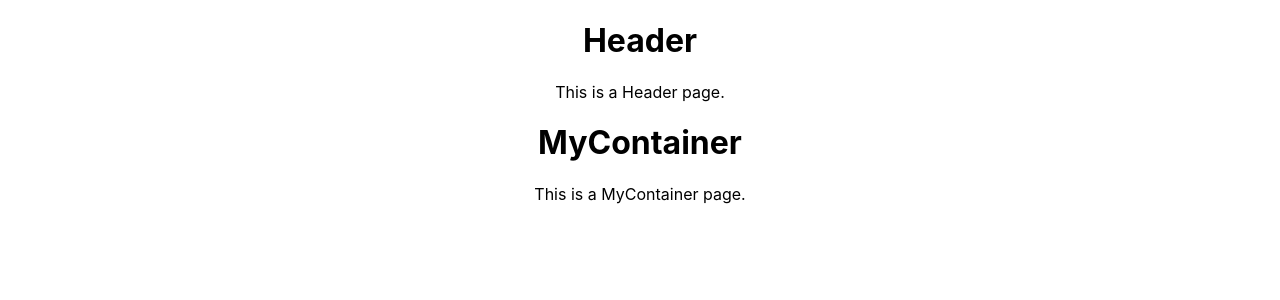
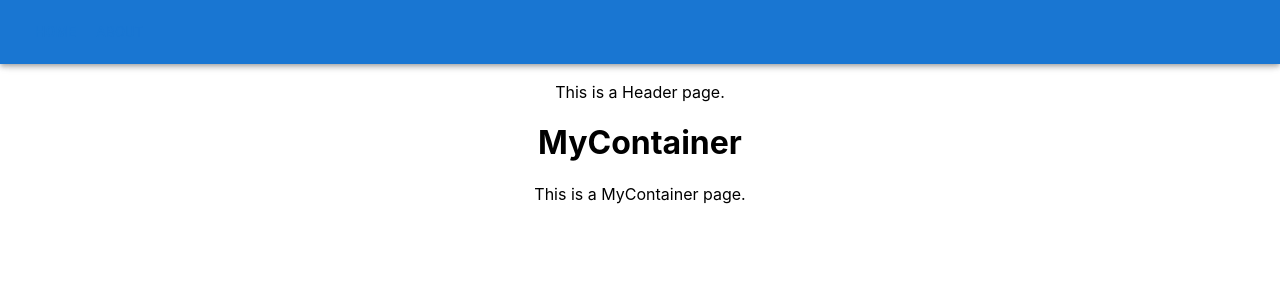
Before and after one commit to ajay26188/Advanced_Web_Application_Week11, a React (Create React App) app: page / in a window 1280 px wide. Shown: the top 300 px of the page. Built offline with nearby package versions, Linux system fonts and the light colour scheme.

Commit message:
last commit

```diff
--- a/package.json
+++ b/package.json
@@ -3,6 +3,9 @@
   "version": "0.1.0",
   "private": true,
   "dependencies": {
+    "@emotion/react": "^11.11.3",
+    "@emotion/styled": "^11.11.0",
+    "@mui/material": "^5.15.6",
     "@testing-library/jest-dom": "^5.17.0",
     "@testing-library/react": "^13.4.0",
     "@testing-library/user-event": "^13.5.0",
--- a/src/components/Header.js
+++ b/src/components/Header.js
@@ -1,12 +1,26 @@
 import React from 'react'
+import {Link} from 'react-router-dom'
+import  AppBar from '@mui/material/AppBar'
+import Toolbar from '@mui/material/Toolbar'
+import Button from '@mui/material/Button'
 
 const Header = () => {
   return (
     <div>
         <h1>Header</h1>
         <p>This is a Header page.</p>
+        <AppBar>
+            <Toolbar>
+                <Button element= {Link} to="/">
+                    Home
+                </Button>
+                <Button element= {Link} to="/about">
+                    About
+                </Button>
+            </Toolbar>
+        </AppBar>
     </div>
   )
 }
 
-export default Header
+export default Header;
```
Also changed, not shown: 1 other file (tests, documents, lock files or other folders).
